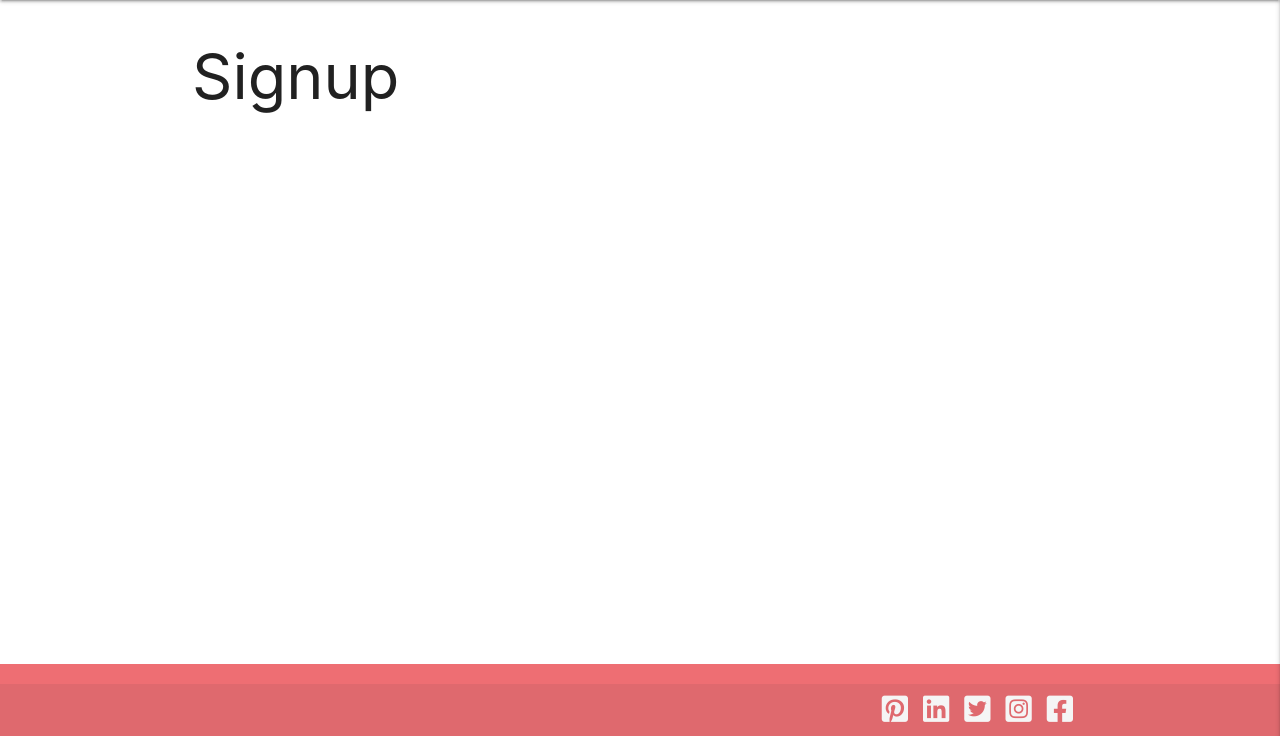
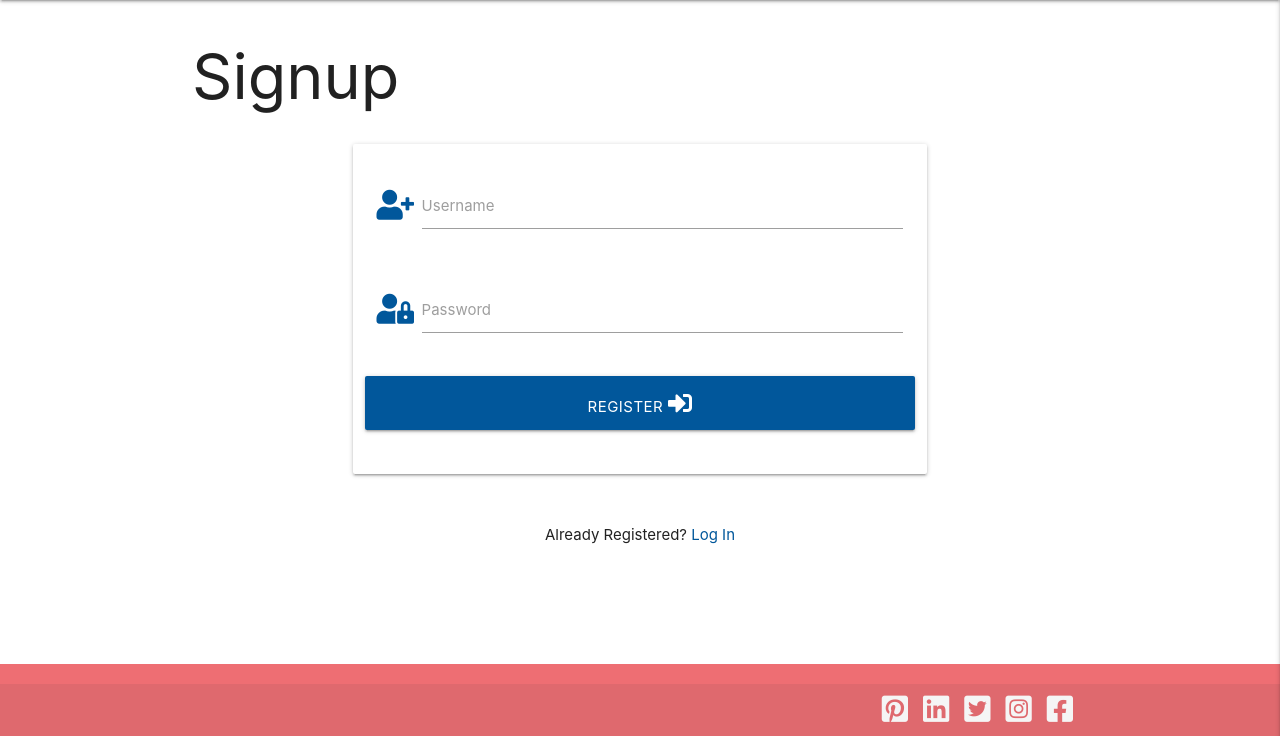
Before and after one commit to sreninc/restaurant-booking, a Flask app: page /signup in a window 1280 px wide. Shown: the part 64-800 px from the top of the page. Run offline with Flask 2, Linux system fonts and the light colour scheme; some libraries are stand-ins or nearby versions.

Commit message:
FEAT: Added signup form and python

```diff
--- a/app.py
+++ b/app.py
@@ -57,7 +57,7 @@ def signup():
 
         if existing_user:
             flash("Username already exists")
-            return redirect(url_for("register"))
+            return redirect(url_for("signup"))
 
         register = {
             "username": request.form.get("username").lower(),
@@ -68,7 +68,7 @@ def signup():
         # put the new user into 'session' cookie
         session["user"] = request.form.get("username").lower()
         flash("Registration Successful!")
-        return redirect(url_for("profile", username=session["user"]))
+        return redirect(url_for("get_profile"))
     return render_template("signup.html")
 
 
--- a/templates/signup.html
+++ b/templates/signup.html
@@ -3,4 +3,43 @@
 
 <h1>Signup</h1>
 
+    <div class="row">
+        <form class="col s12 m8 offset-m2" method="POST" action="{{ url_for('signup') }}">
+            <div class="card-panel">
+                <!-- username -->
+                <div class="row">
+					<div class="input-field col s12">
+						<i class="fas fa-user-plus prefix light-blue-text text-darken-4"></i>
+						<input id="username" name="username" type="text" minlength="5"
+                            maxlength="15" pattern="^[a-zA-Z0-9]{5,15}$" class="validate" required>
+						<label for="username">Username</label>
+					</div>
+                </div>
+                <!-- password -->
+                <div class="row">
+                    <div class="input-field col s12">
+						<i class="fas fa-user-lock prefix light-blue-text text-darken-4"></i>
+                        <input id="password" name="password" type="password" minlength="5"
+                            maxlength="15" pattern="^[a-zA-Z0-9]{5,15}$" class="validate" required>
+                        <label for="password">Password</label>
+                    </div>
+                </div>
+                <!-- register -->
+                <div class="row">
+                    <button type="submit" class="col s12 btn-large light-blue darken-4 text-shadow">
+                        Register <i class="fas fa-sign-in-alt"></i>
+                    </button>
+                </div>
+            </div>
+        </form>
+    </div>
+
+    <div class="row">
+        <div class="col s12">
+            <p class="center-align">
+                Already Registered?
+                <a href="{{ url_for('login') }}" class="light-blue-text text-darken-4">Log In</a>
+            </p>
+        </div>
+    </div>
 {% endblock %}
```
